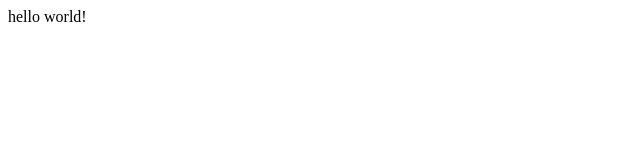
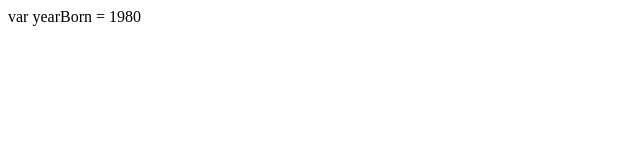
Before and after one commit to AshlyO/0913-OSheaAshly, a plain HTML site: page index.html in a window 1280 px wide. Shown: the full height of the page, 0-640 px from the left. Drawn offline with Linux system fonts and the light colour scheme.

Commit message:
failing to see proper code

```diff
--- a/index.html
+++ b/index.html
@@ -1,9 +1,9 @@
 <!DOCTYPE html>
 <html>
 <head>
-    <title>hello world</title>
+    <title>var test</title>
 </head>
 <body>
-  hello world!
+var yearBorn = 1980
 </body>
 </html>
```
Also changed, not shown: js/script.js (+4 -7 lines).
